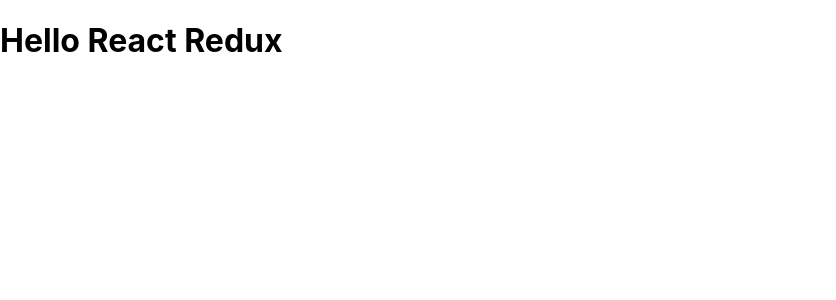
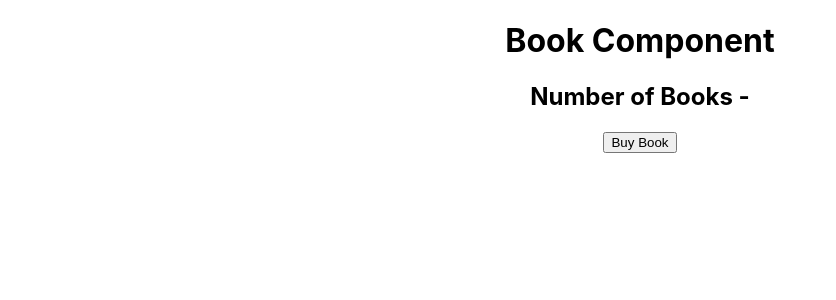
Before and after one commit to Gagandeep-Kaur-01/React-Redux, a React (Create React App) app in the folder react_redux_1_application/: page / in a window 1280 px wide. Shown: the top 300 px of the page, without its empty margins (0-836 px from the left). Built offline with nearby package versions, Linux system fonts and the light colour scheme.

Commit message:
updated App.js and imported component file

```diff
--- a/react_redux_1_application/src/App.js
+++ b/react_redux_1_application/src/App.js
@@ -1,11 +1,14 @@
 import React from 'react';
+import BookContainer from './components/BookContainer';
 import './App.css';
 
 function App() {
   return (
-   <div>
-     <h1>Hello React Redux</h1>
-   </div>
+
+    <div className="App">
+      <BookContainer/>
+    </div>
+
   );
 }
 
--- a/react_redux_1_application/src/components/BookContainer.js
+++ b/react_redux_1_application/src/components/BookContainer.js
@@ -1,6 +1,4 @@
 import React, { useState } from 'react';
-import {connect} from 'react-redux';
-import {buyBook} from '../redux'
 
 function BookContainer(props) {
 
@@ -8,23 +6,9 @@
         <div>
             <h1> Book Component </h1>
             <h2> Number of Books - {props.numberOfBooks}</h2>
-            <button onClick = { () => props.buyBook(number)}>Buy {number} Book</button>
+            <button onClick = { () => props.buyBook}>Buy Book</button>
         </div>
     )
 }
 
-const mapStatetoProps= (state) => {
-    return{
-        numberOfBooks: state.numberOfBooks
-    }
-}
-
-const mapDispatchtoProps = (dispatch) => {
-    return {
-        buyBook : function(number) {
-            dispatch(buyBook(number));
-        }
-    }
-}
-
-export default connect(mapStatetoProps,mapDispatchtoProps) (BookContainer);
+export default BookContainer;
```
